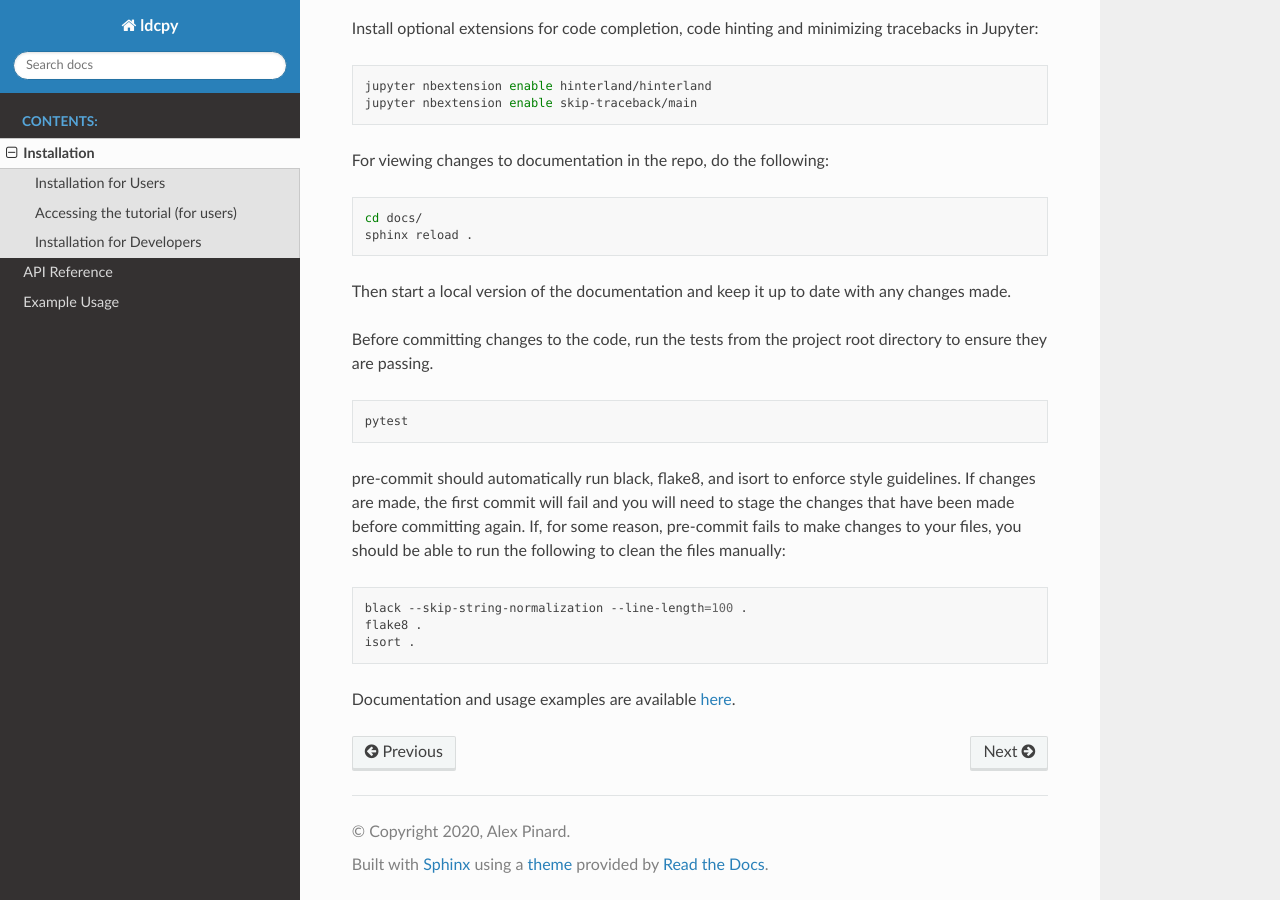
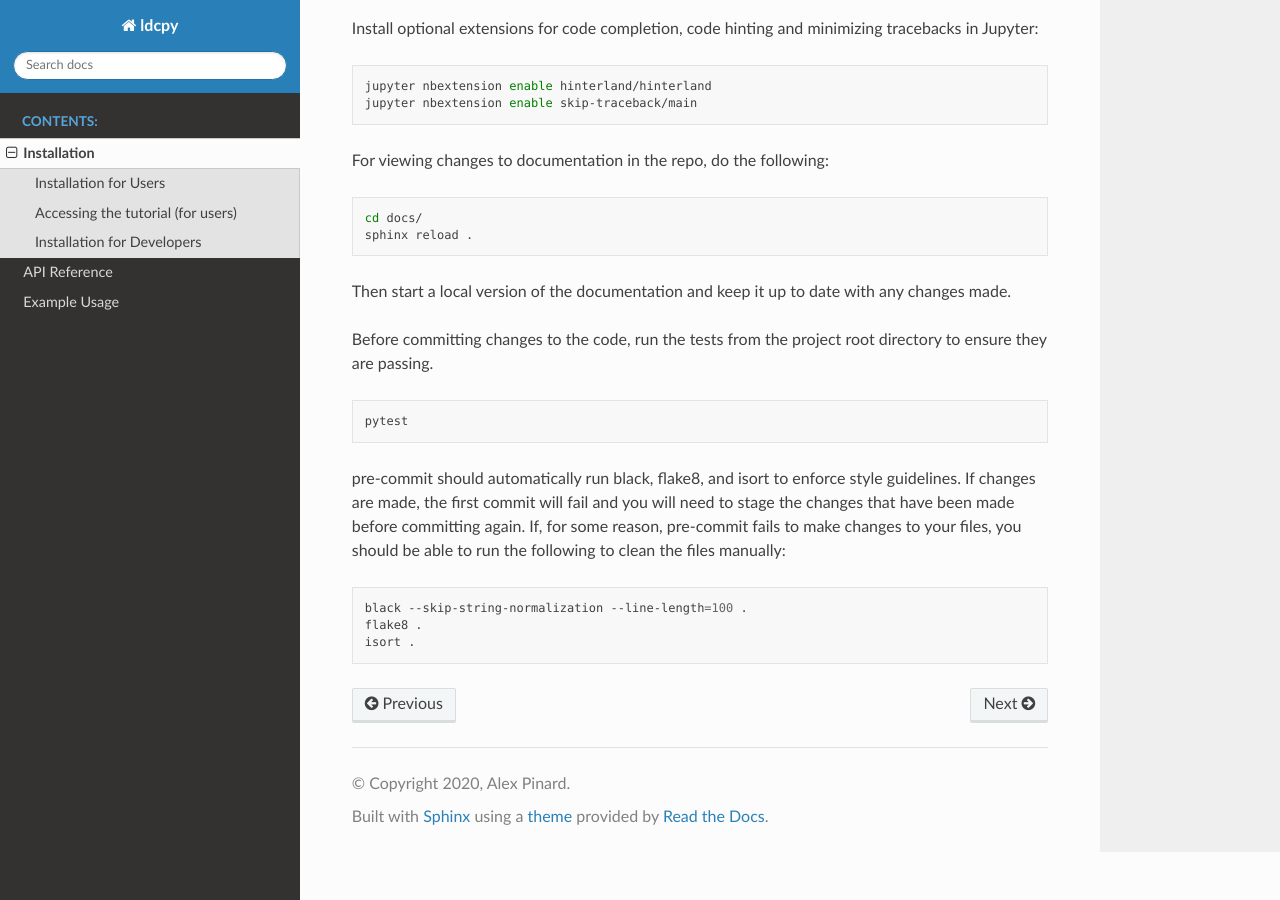
Before and after one commit to NCAR/ldcpy, a Sphinx documentation site: the page built from docs/source/installation.rst, in a window 1280 px wide and 900 px high, scrolled down 1335 px. Built offline with Sphinx 7.4.7 and the Read the Docs theme 2.0.0, drawn with Linux system fonts in a browser that asks for light colours.

Commit message:
move documentation link to readme

```diff
--- a/README.rst
+++ b/README.rst
@@ -20,6 +20,8 @@
 =================================
 
 ldcpy is a utility for gathering and plotting metrics from NetCDF files using the Pangeo stack.
+
+Documentation and usage examples are available `here <http://ldcpy.readthedocs.io>`_.
 
 Installation for Users
 ______________________
--- a/docs/source/installation.rst
+++ b/docs/source/installation.rst
@@ -93,5 +93,3 @@
     black --skip-string-normalization --line-length=100 .
     flake8 .
     isort .
-
-Documentation and usage examples are available `here <http://ldcpy.readthedocs.io>`_.
```
